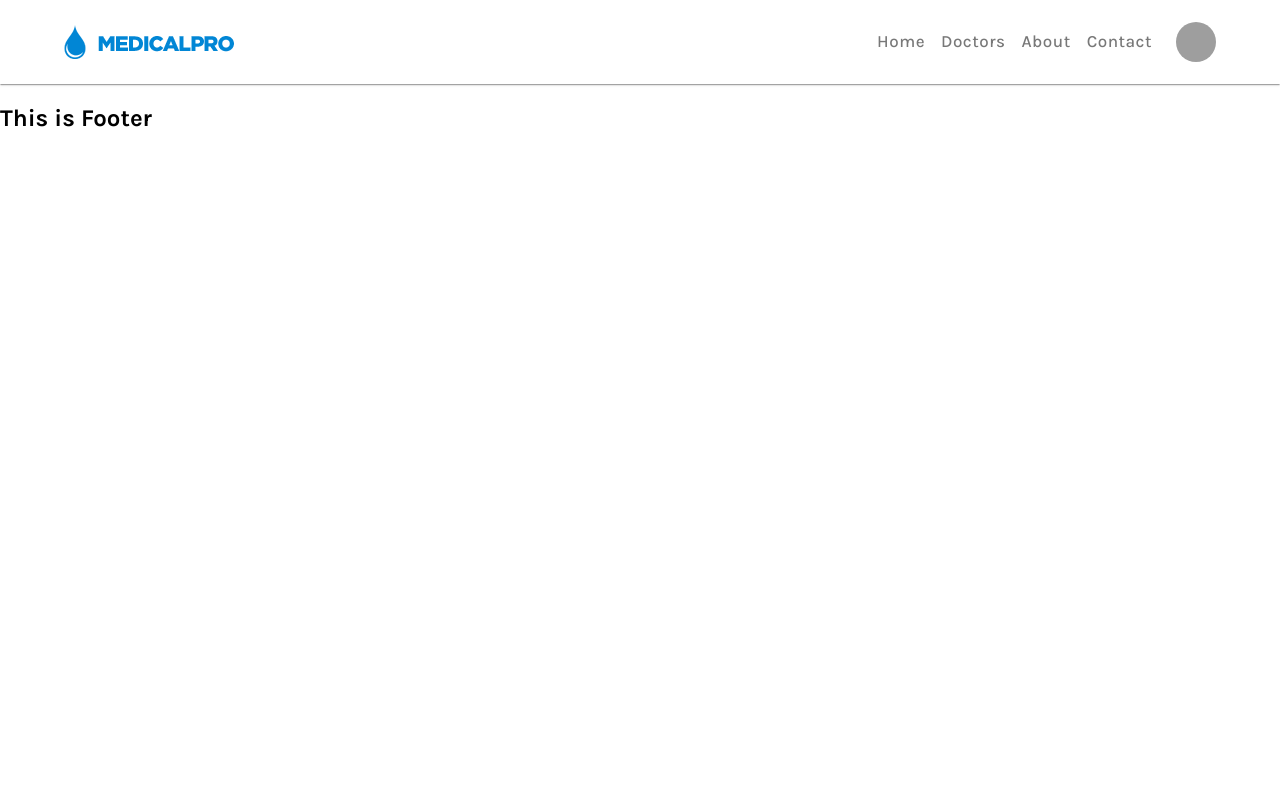
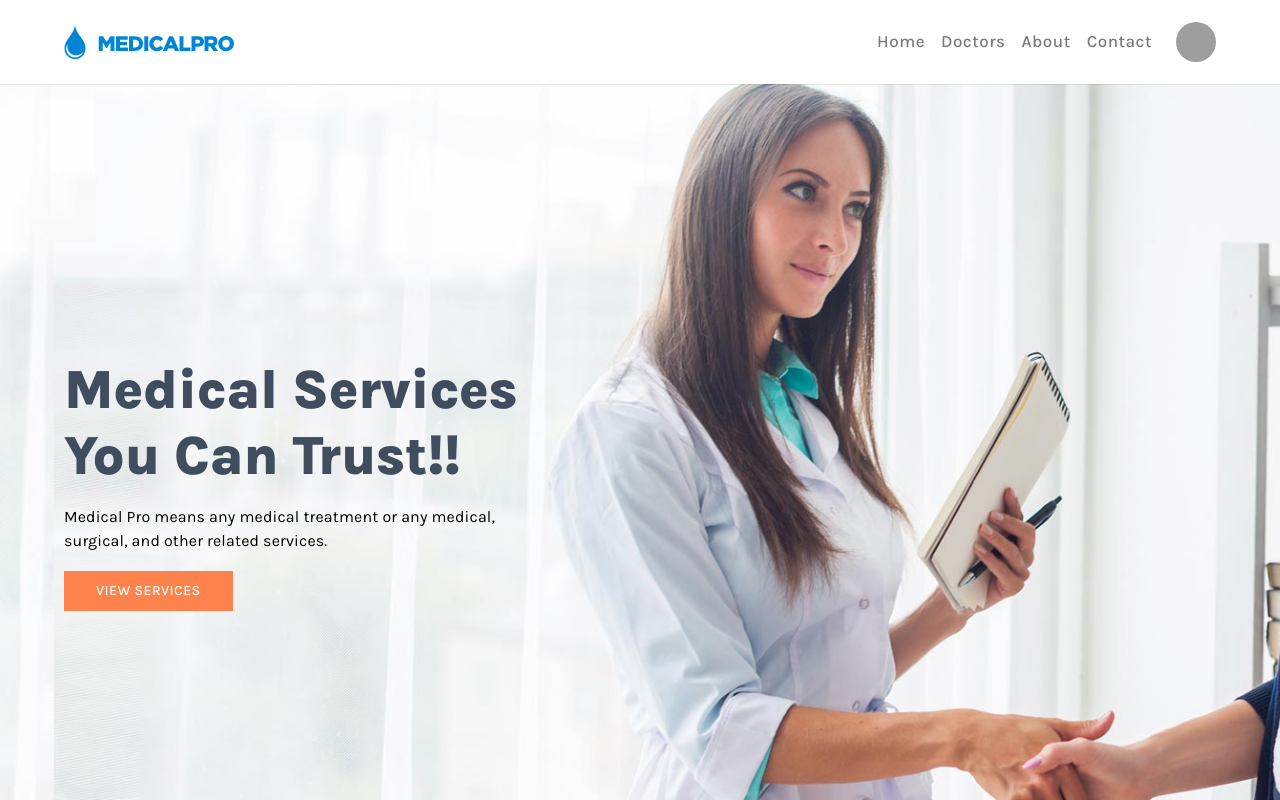
Before and after one commit to khan-shimul/health-care, a React (Create React App) app: page / in a window 1280 px wide. Shown: the top 800 px of the page. Built offline with nearby package versions, Linux system fonts and the light colour scheme; grey boxes are pictures that could not be loaded.

Commit message:
desined hero-image banner

```diff
--- /dev/null
+++ b/src/compo/IndexView/Banner/Banner.js
@@ -0,0 +1,66 @@
+import { Box, Button, Container, Grid, Typography } from '@mui/material';
+import { makeStyles } from '@mui/styles';
+import React from 'react';
+import bannerBG from '../../../images/banner/banner2.jpg';
+
+
+// Custom Style
+const useStyles = makeStyles({
+    root: {
+        backgroundImage: `url(${bannerBG})`,
+        minHeight: '100vh',
+        width: '100%',
+        backgroundPosition: 'center top',
+        backgroundSize: 'cover',
+        display: 'flex',
+        alignItems: 'center',
+    },
+    btnRegular: {
+        background: '#FE824C !important',
+        color: '#fff !important',
+        borderRadius: '0 !important',
+        transition: '0.5s !important',
+        '&:hover': {
+            background: '#0186D5 !important'
+        }
+    }
+
+});
+
+const Banner = () => {
+    const classes = useStyles();
+    return (
+        <Box
+            component="section"
+            className={classes.root}
+        >
+            <Container maxWidth="lg">
+                <Grid container  >
+                    <Grid item xs={12} sm={12} md={6}>
+                        <Box>
+                            <Typography
+                                variant="h2"
+                                sx={{ fontSize: { xs: '23px', sm: '33px', md: '55px' }, color: '#404D5F', fontWeight: 800 }}
+                            >
+                                Medical Services <br /> You Can Trust!!
+                            </Typography>
+                            <Typography
+                                variant="body1"
+                                sx={{ width: { xs: '60%', sm: '70%', md: '80%' }, fontSize: { xs: '13px', sm: '15px', md: '16px' }, mt: 2, mb: 2.2 }}
+                            >
+                                Medical Pro means any medical treatment or any medical, surgical,  and other related services.
+                            </Typography>
+                            <Button
+                                sx={{ px: 4, py: 1 }}
+                                className={classes.btnRegular}
+                            >VIEW SERVICES</Button>
+                        </Box>
+                    </Grid>
+                    <Grid item xs={12} sm={12} md={6}></Grid>
+                </Grid>
+            </Container>
+        </Box>
+    );
+};
+
+export default Banner;
--- a/src/compo/Shared/Header/Header.js
+++ b/src/compo/Shared/Header/Header.js
@@ -20,7 +20,8 @@ const settings = ['Profile', 'Account', 'Dashboard', 'Logout'];
 const useStyles = makeStyles({
     root: {
         background: '#fff !important',
-        padding: '10px'
+        padding: '10px',
+        boxShadow: 'rgba(17, 17, 26, 0.1) 0px 1px 0px !important'
     },
     menu: {
         color: '#787878 !important',
@@ -62,7 +63,6 @@ const Header = () => {
         <AppBar
             component="div"
             position="sticky"
-            elevation={1}
             className={classes.root}>
             <Container maxWidth="lg">
                 <Toolbar disableGutters>
--- a/src/pages/Home/Home.js
+++ b/src/pages/Home/Home.js
@@ -1,4 +1,5 @@
 import React from 'react';
+import Banner from '../../compo/IndexView/Banner/Banner';
 import Footer from '../../compo/Shared/Footer/Footer';
 import Header from '../../compo/Shared/Header/Header';
 
@@ -6,6 +7,7 @@ const Home = () => {
     return (
         <div>
             <Header />
+            <Banner />
             <Footer />
         </div>
     );
```
Also changed, not shown: src/images/banner/banner2.jpg (added).
